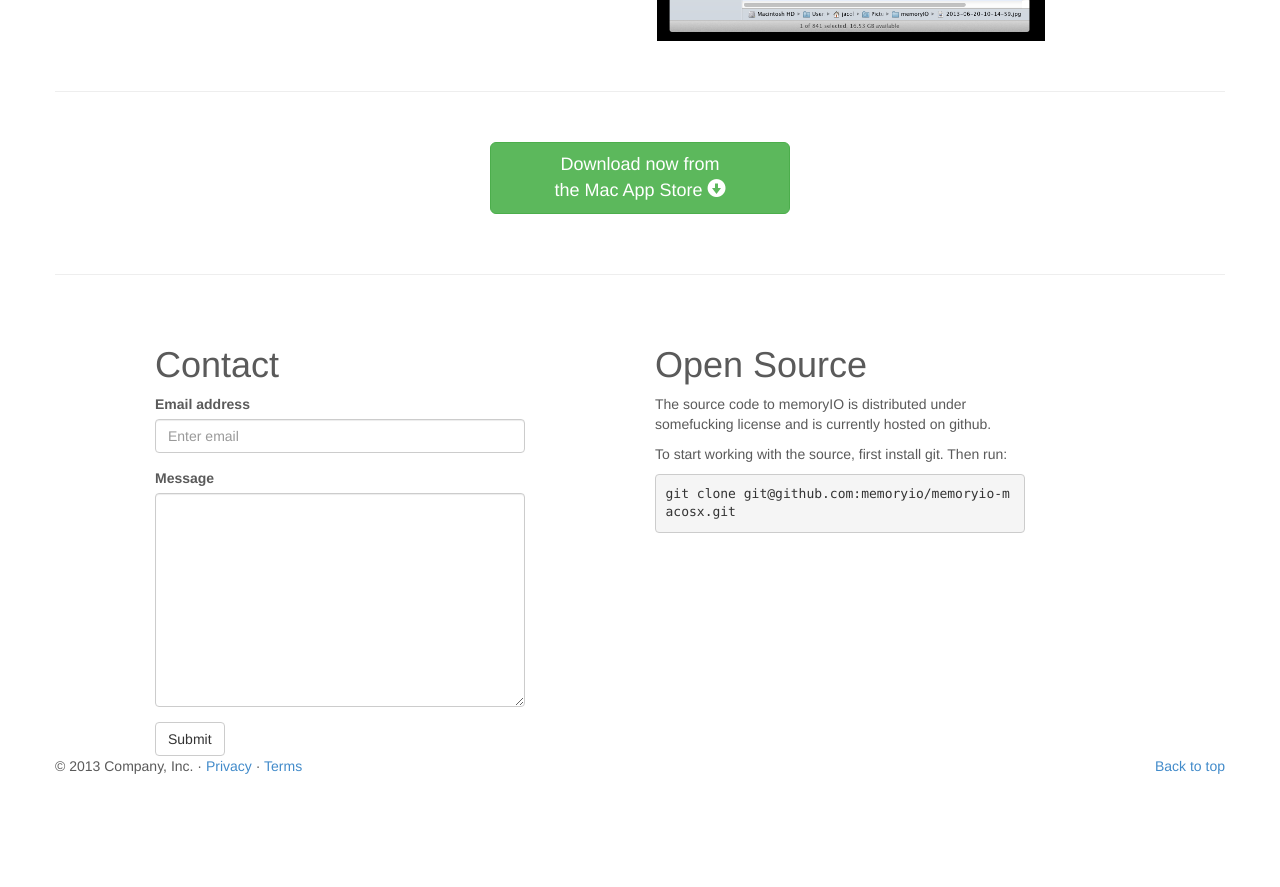
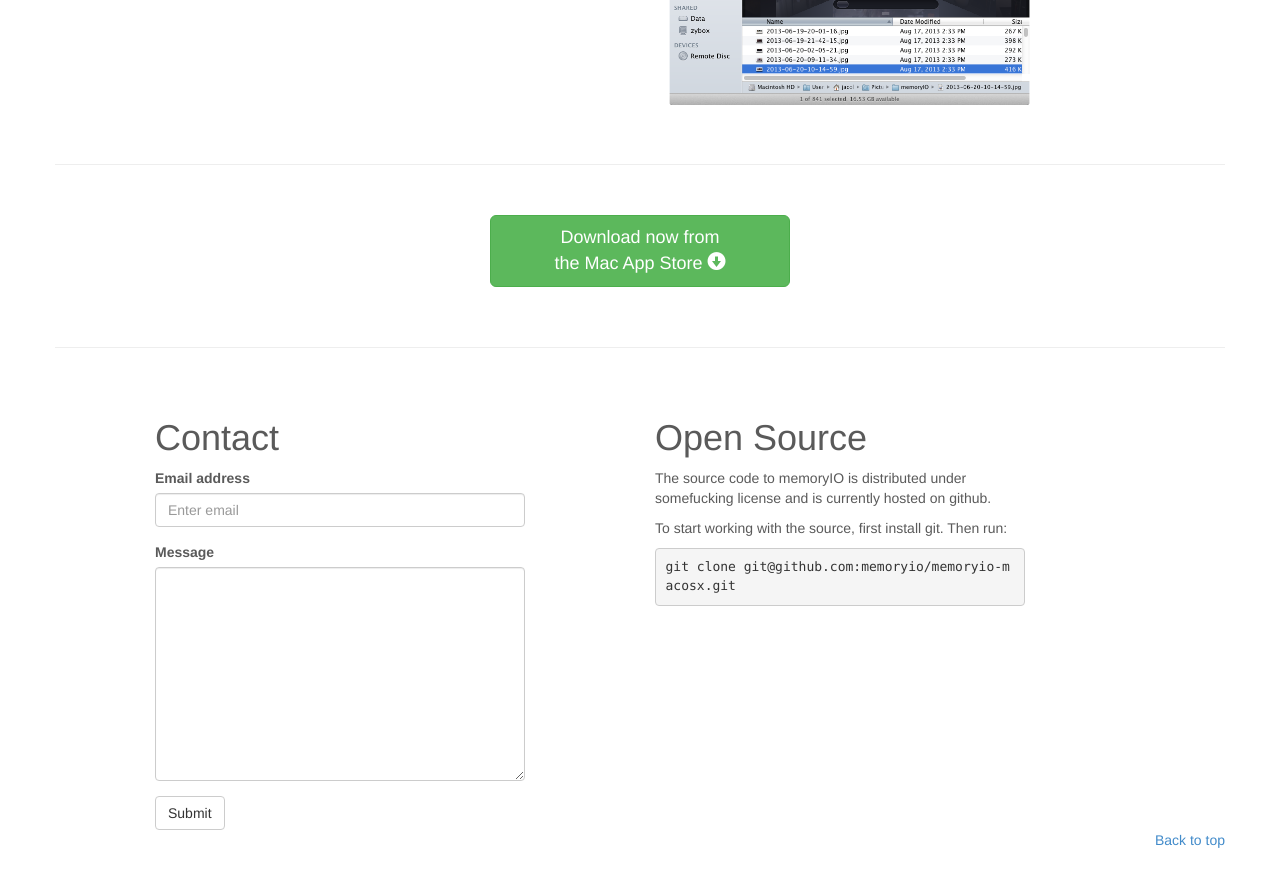
Before and after one commit to jacobrosenthal/memoryio-website, a Jekyll site: the page index.html, which Jekyll copies as it is, in a window 1280 px wide and 900 px high, scrolled down 1428 px. Shown: the top 887 px of the window. Built offline with Jekyll 4.4.1, drawn with Linux system fonts in a browser that asks for light colours; Markdown is read by kramdown in place of the engine named in the settings; before the commit the page ends 2254 px from its top, so only the background shows below that.

Commit message:
cleaned up images and removed much of footer

```diff
--- a/index.html
+++ b/index.html
@@ -164,7 +164,7 @@
 
       <div class="row featurette">
         <div class="col-md-10 centered">
-          <img class="featurette-image-left img-responsive" src="assets/img/tweet.png" alt="Generic placeholder image">
+          <img class="featurette-image-left img-responsive" src="assets/img/combined.png" alt="Generic placeholder image">
           <h2 class="featurette-heading-right">Click the notification to see the photo and, if you like, tweet it.</h2>
         </div>
       </div>
@@ -190,8 +190,9 @@
       <!-- /END THE FEATURETTES -->
 
       <div class="row">
+
         <div class="col-md-4 col-md-offset-1">
-            <h1>Contact</h1>
+          <h1>Contact</h1>
           <form role="form">
             <div class="form-group">
               <label for="exampleInputEmail1">Email address</label>
@@ -204,6 +205,7 @@
             <button type="submit" class="btn btn-default">Submit</button>
           </form>
         </div>
+
         <div class="col-md-4 col-md-offset-1">
           <div class="row">
             <div class="col-md-12 centered">
@@ -214,13 +216,13 @@
             </div>
           </div>
         </div>
+
       </div>
 
 
       <!-- FOOTER -->
       <footer>
         <p class="pull-right"><a href="#">Back to top</a></p>
-        <p>&copy; 2013 Company, Inc. &middot; <a href="#">Privacy</a> &middot; <a href="#">Terms</a></p>
       </footer>
 
     </div><!-- /.container -->
```
Also changed, not shown: assets/img/combined.png (added), assets/img/menubar.png, assets/img/notification.png, assets/img/pictures.png, assets/img/tweet.png.
